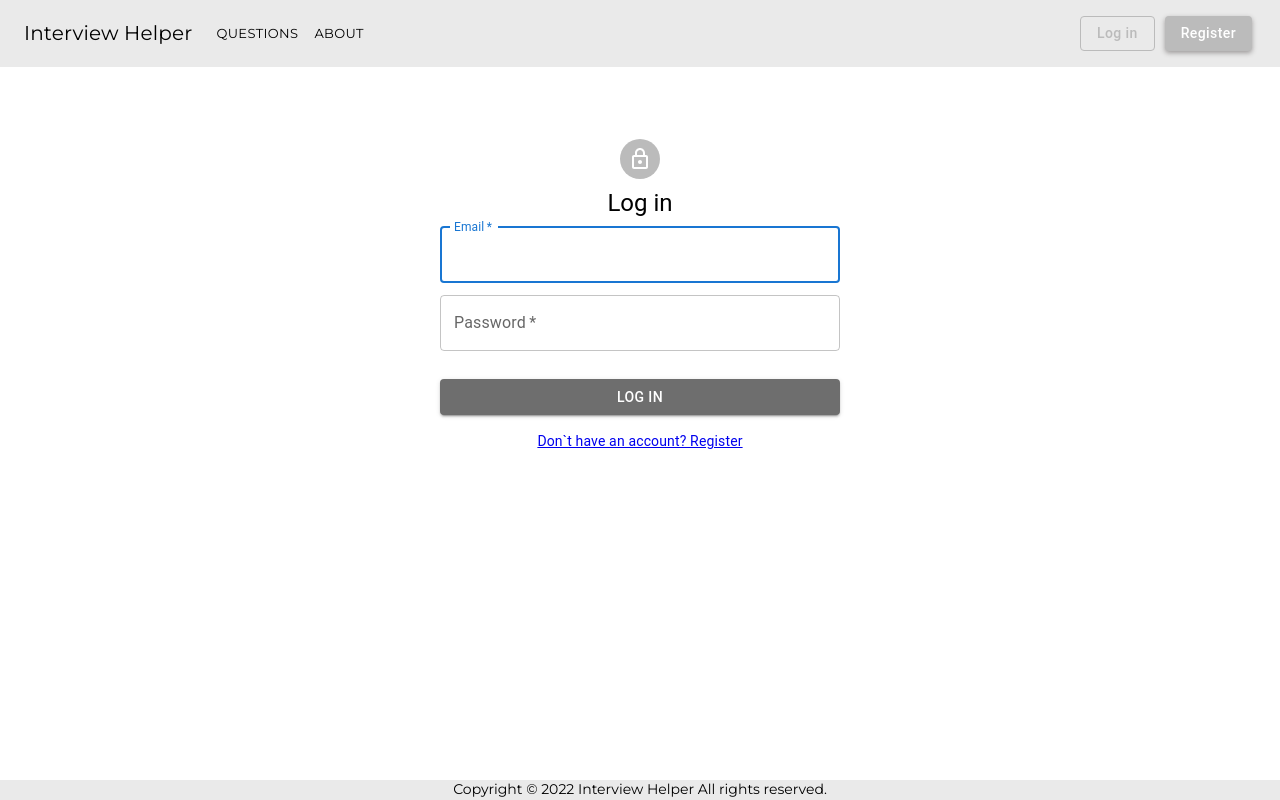
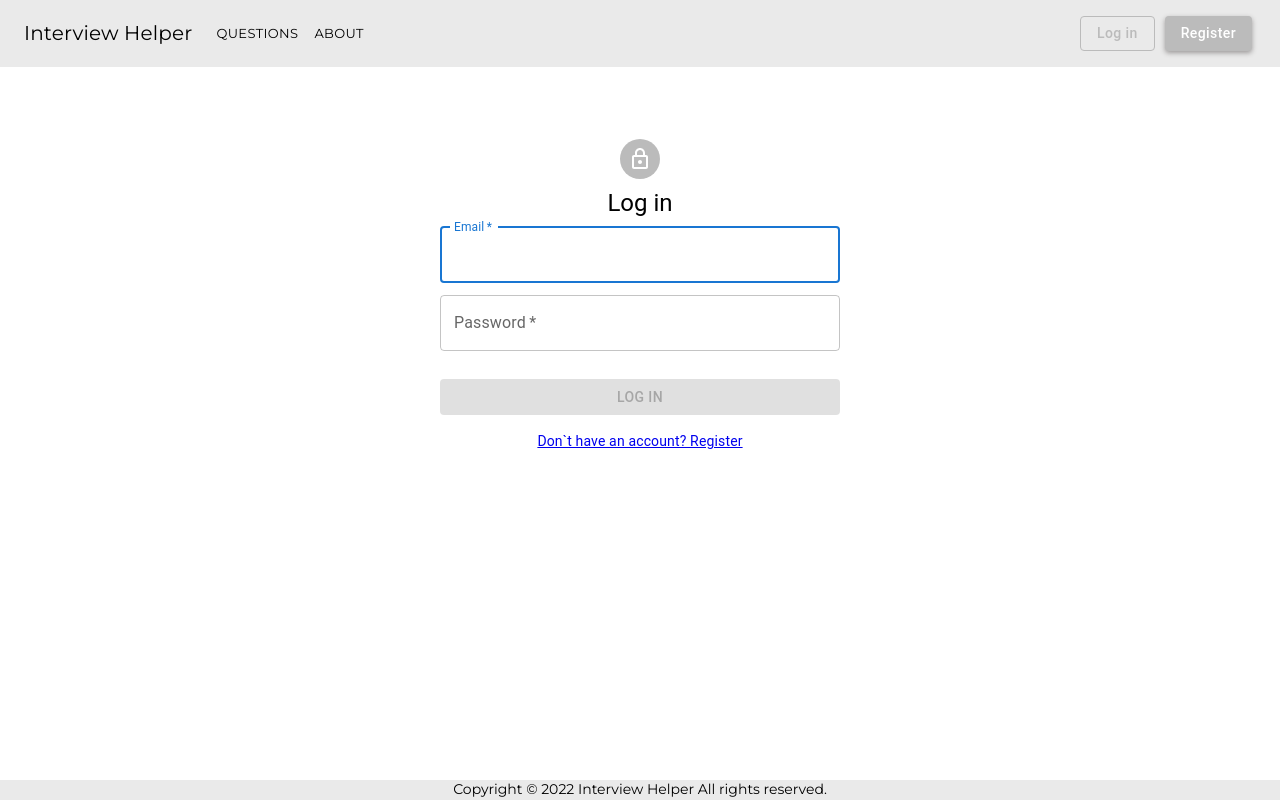
Before and after one commit to Sverdiyev/InterviewHelperFE, a React (Create React App) app: page /login in a window 1280 px wide. Built offline with nearby package versions, Linux system fonts and the light colour scheme.

Commit message:
change form validation

```diff
--- a/src/components/Login/LoginComponent.jsx
+++ b/src/components/Login/LoginComponent.jsx
@@ -82,9 +82,7 @@ function LoginComponent() {
           error={passwordIsTouched && !passwordIsValid}
         />
 
-        <SubmitButton disabled={(passwordIsTouched || emailIsTouched) && !formIsValid}>
-          Log In
-        </SubmitButton>
+        <SubmitButton disabled={!formIsValid}>Log In</SubmitButton>
       </Grid>
       <Typography variant="body2" component={Link} to="/signup">
         Don`t have an account? Register
```
